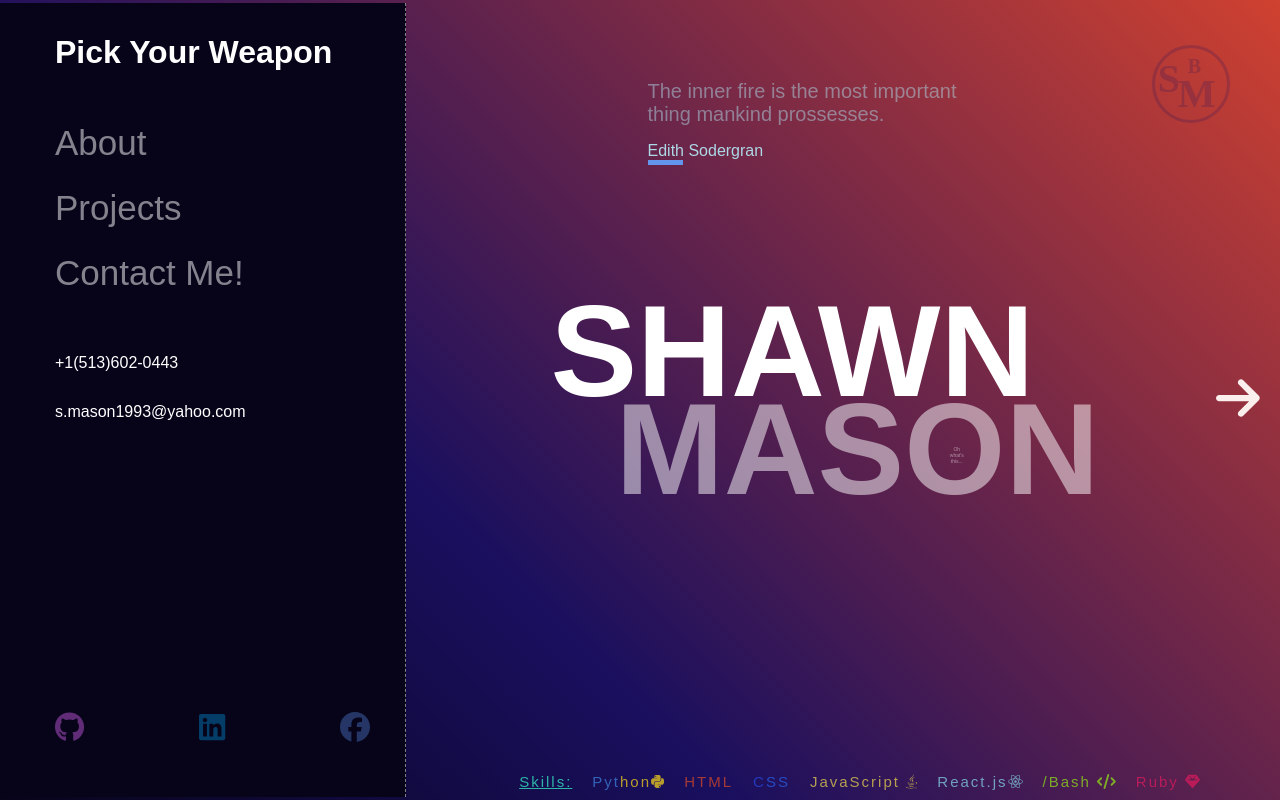
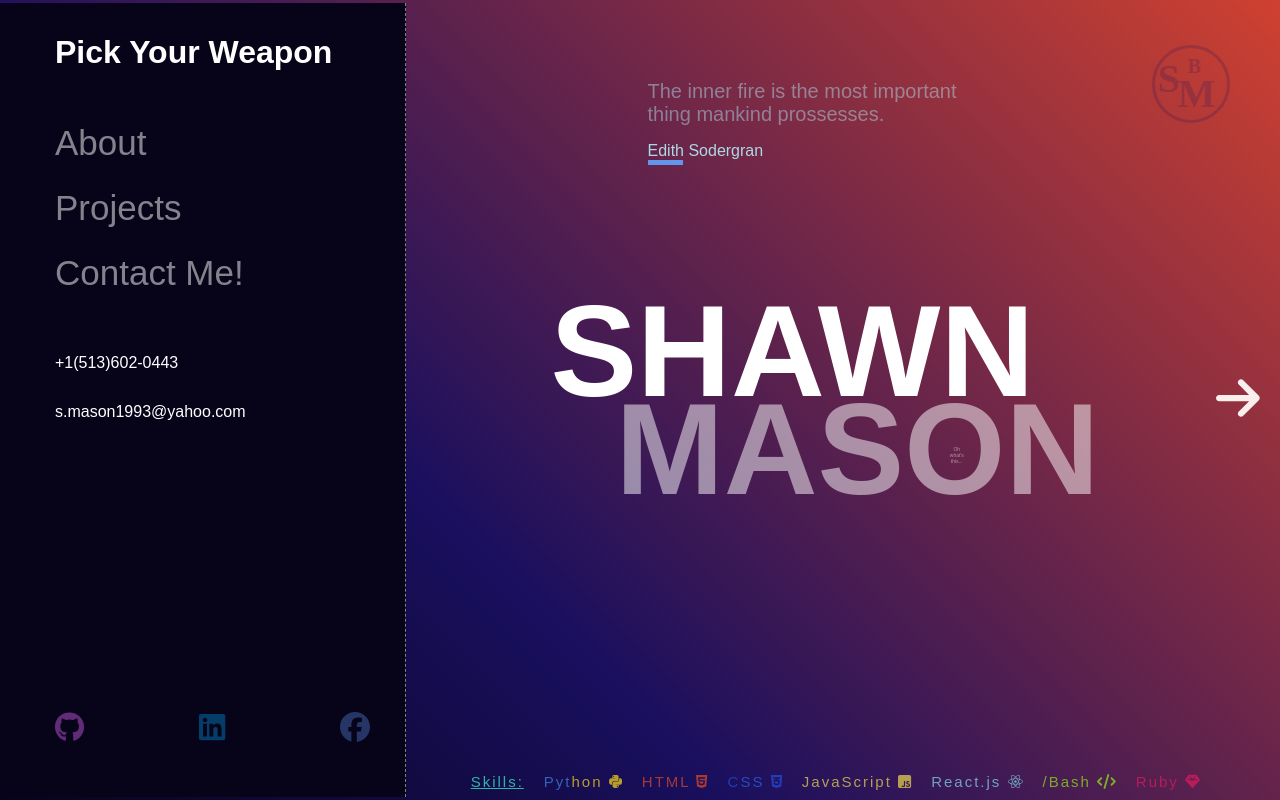
Before and after one commit to shawnbmason/portfolio2023, a React (Create React App) app: page / in a window 1280 px wide. Built offline with nearby package versions, Linux system fonts and the light colour scheme.

Commit message:
Initial Commit

```diff
--- a/src/Componets/main.jsx
+++ b/src/Componets/main.jsx
@@ -13,8 +13,9 @@ import {
   faGithub,
   faReact,
   faPython,
-  faHTML5Logo,
-  faJava
+  faCss3Alt,
+  faHtml5,
+  faSquareJs,
 } from "@fortawesome/free-brands-svg-icons";
 import { Link } from "react-router-dom";
 import React, { useState, useEffect, useCallback } from "react";
@@ -403,26 +404,25 @@ export default function Main() {
           Skills:
         </p>
         <p style={{ padding: "10px", color: "#4189E0" }}>
-          Pyt<span style={{ color: "#FFDC19" }}>hon</span>
+          Pyt<span style={{ color: "#FFDC19" }}>hon </span>
           <FontAwesomeIcon icon={faPython} style={{ color: "#FFDC19" }} />
         </p>
 
         <p style={{ padding: "10px", color: "#E34C26" }}>
-          HTML <FontAwesomeIcon icon={faHTML5Logo} />
+          HTML <FontAwesomeIcon icon={faHtml5} />
         </p>
 
         <p style={{ padding: "10px", color: "#264de4" }}>
-          C<span style={{ color: "#2965f1" }}>SS</span>
-          <FontAwesomeIcon icon={faAlternateCSS3Logo} />
+          C<span style={{ color: "#2965f1" }}>SS </span>
+          <FontAwesomeIcon icon={faCss3Alt} />
         </p>
 
         <p style={{ padding: "10px", color: "#F0DB4F" }}>
-          JavaScript <FontAwesomeIcon icon={faJava} />
+          JavaScript <FontAwesomeIcon icon={faSquareJs} />
         </p>
 
         <p style={{ padding: "10px", color: "#88dded" }}>
-          React.js
-          <FontAwesomeIcon icon={faReact} />
+          React.js <FontAwesomeIcon icon={faReact} />
         </p>
 
         <p style={{ padding: "10px", color: "#93ea15" }}>
```
Also changed, not shown: package.json (line endings or trailing spaces), 1 other file (tests, documents, lock files or other folders).
